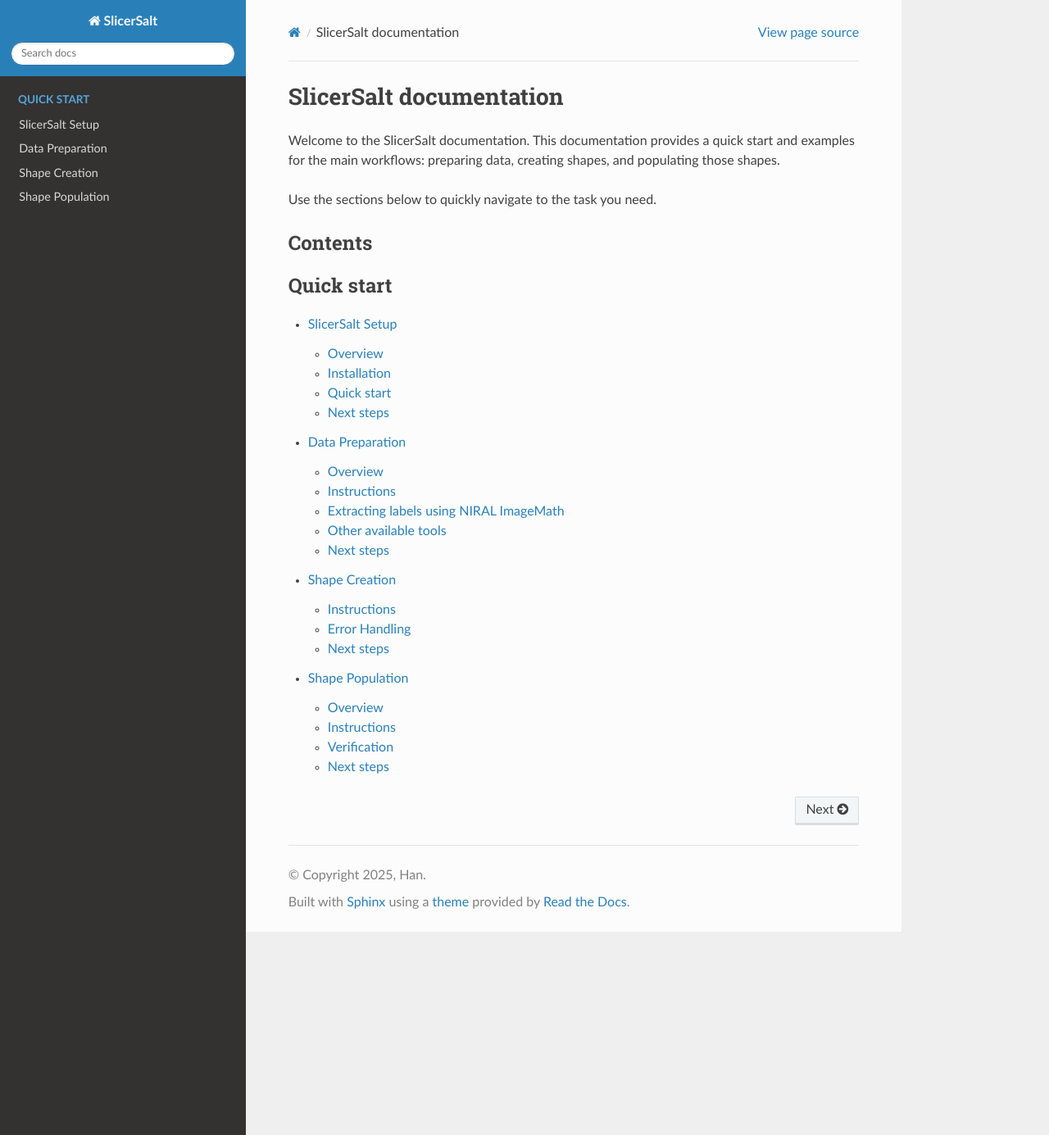
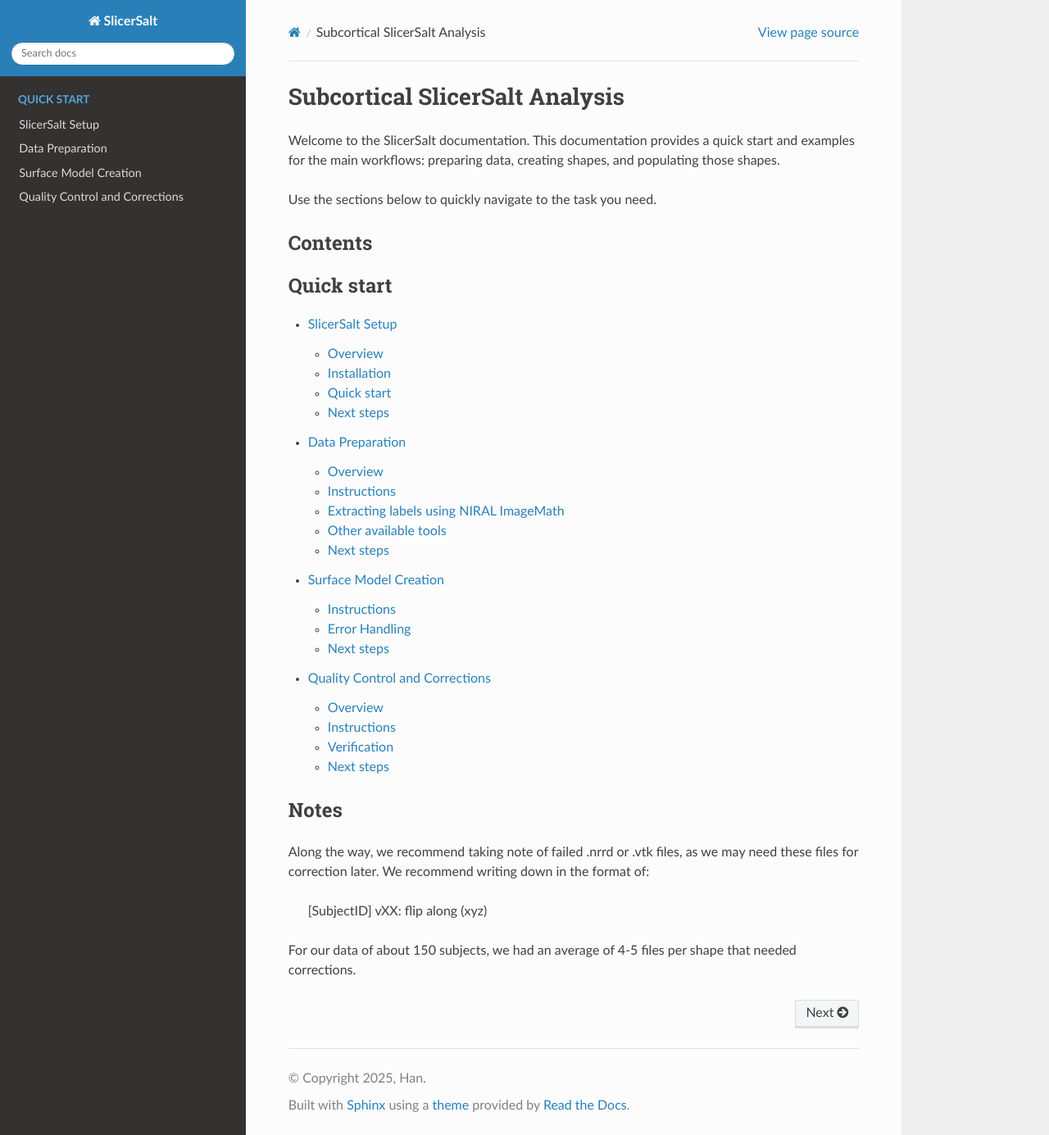
Before and after one commit to calebyhan/slicer-salt, a Sphinx documentation site: the page built from docs/source/index.rst, in a window 1280 px wide and 1385 px high. Shown: the whole window at 82% size. Built offline with Sphinx 7.4.7 and the Read the Docs theme 3.1.0, drawn with Linux system fonts in a browser that asks for light colours.

Commit message:
some refactoring

```diff
--- a/docs/source/index.rst
+++ b/docs/source/index.rst
@@ -1,4 +1,4 @@
-SlicerSalt documentation
+Subcortical SlicerSalt Analysis
 =========================
 
 Welcome to the SlicerSalt documentation. This documentation provides a quick
@@ -18,3 +18,11 @@
    data_preparation
    shape_creation
    shape_population
+
+Notes
+-----
+Along the way, we recommend taking note of failed .nrrd or .vtk files, as we may need these files for correction later. We recommend writing down in the format of:
+
+   [SubjectID] vXX: flip along (xyz)
+
+For our data of about 150 subjects, we had an average of 4-5 files per shape that needed corrections.
--- a/docs/source/shape_creation.rst
+++ b/docs/source/shape_creation.rst
@@ -1,4 +1,4 @@
-Shape Creation
+Surface Model Creation
 ==============
 
 This page describes how to create shapes in SlicerSalt using the SPHARM-PDM
@@ -28,8 +28,8 @@
 Description: Warning: Euler equation not satisfied. Euler Number : 12752 - 12756 = -4
 `
 
-To resolve this issue, you can simply remove the problematic labelmap file from your input dataset and rerun the SPHARM-PDM Generator. This error typically indicates that the input shape has topological issues that prevent successful processing.
-The best practice is to move the problematic file to a separate folder for further inspection later.
+To resolve this issue, we removed the problematic labelmap file from your input dataset and rerun the SPHARM-PDM Generator. This error typically indicates that the input shape has topological issues that prevent successful processing.
+We moved the problematic file to a separate folder for further inspection later. In order to fix this issue manually, there needs manual adjustment of the subcortical segmentation.
 Then restart the SPHARM-PDM generation process.
 
 Next steps
--- a/docs/source/shape_population.rst
+++ b/docs/source/shape_population.rst
@@ -1,4 +1,4 @@
-Shape Population
+Quality Control and Corrections
 ================
 
 Overview
```
